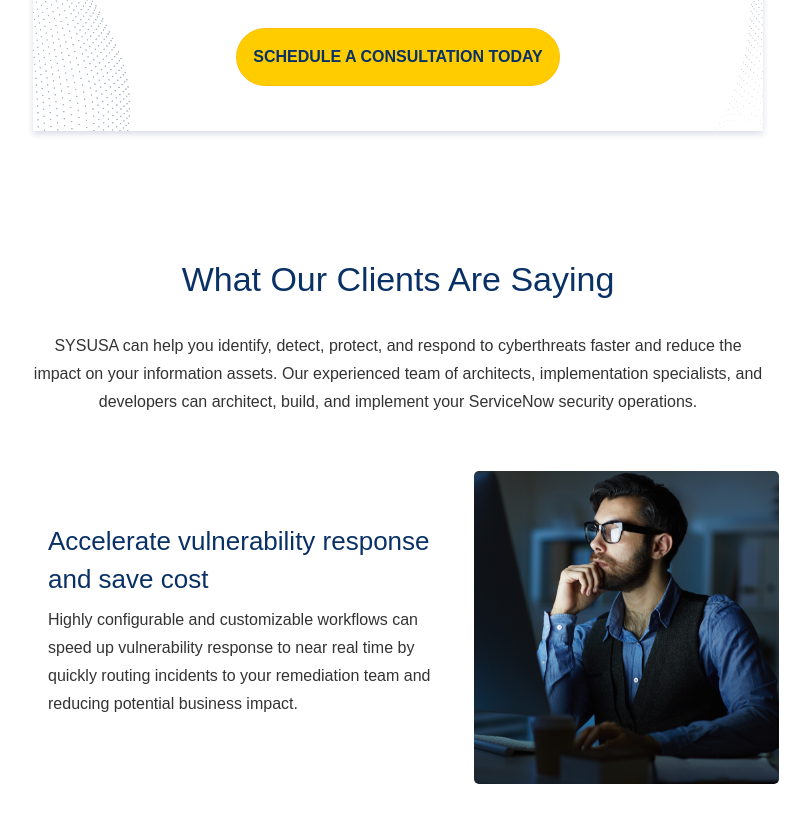
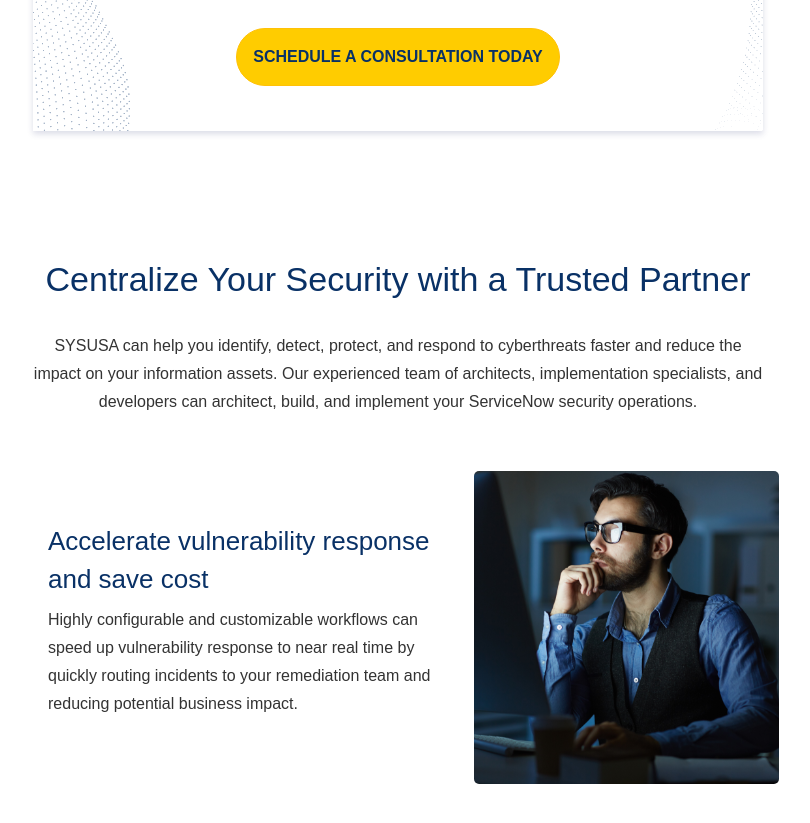
Before and after one commit to virajChuaudhary/Security_Operations, a Jekyll site: the page built from index.markdown, in a window 1280 px wide and 900 px high, scrolled down 1626 px. Shown: the top 823 px of the window, without its empty margins (242-1052 px from the left). Built offline with Jekyll 4.4.1, drawn with Linux system fonts in a browser that asks for light colours; some web fonts are replaced.

Commit message:
Updated Index

```diff
--- a/index.markdown
+++ b/index.markdown
@@ -30,7 +30,7 @@ Second-section:
   is-list-bullet-image: true
   list-bullet-image: "/uploads/bullet-image.png"
 Third-section:
-  heading: What Our Clients Are Saying
+  heading: Centralize Your Security with a Trusted Partner
   sub-heading: "SYSUSA can help you identify, detect, protect, and respond to cyberthreats
     faster and reduce the impact on your information assets. Our experienced team
     of architects, implementation specialists, and developers can architect, build,
```
Also changed, not shown: other parts of index.markdown (+2 -0 lines).
